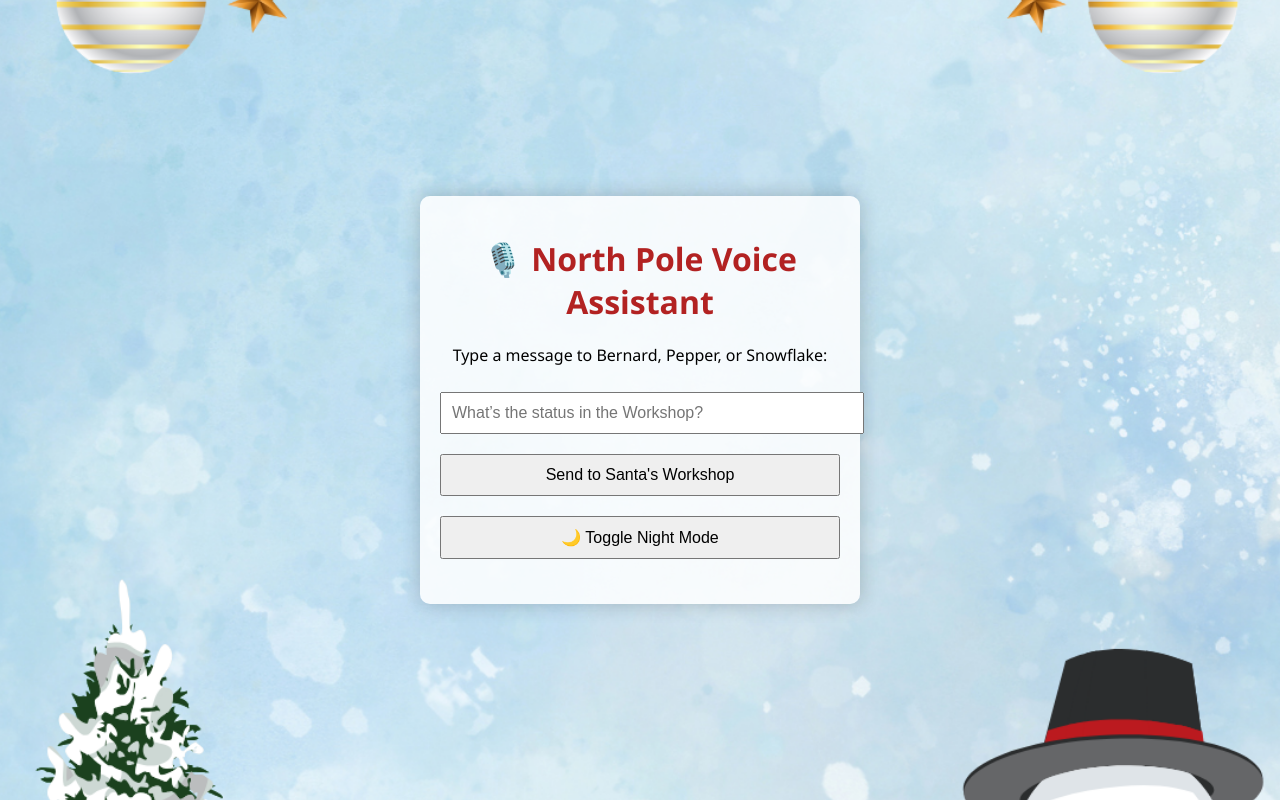
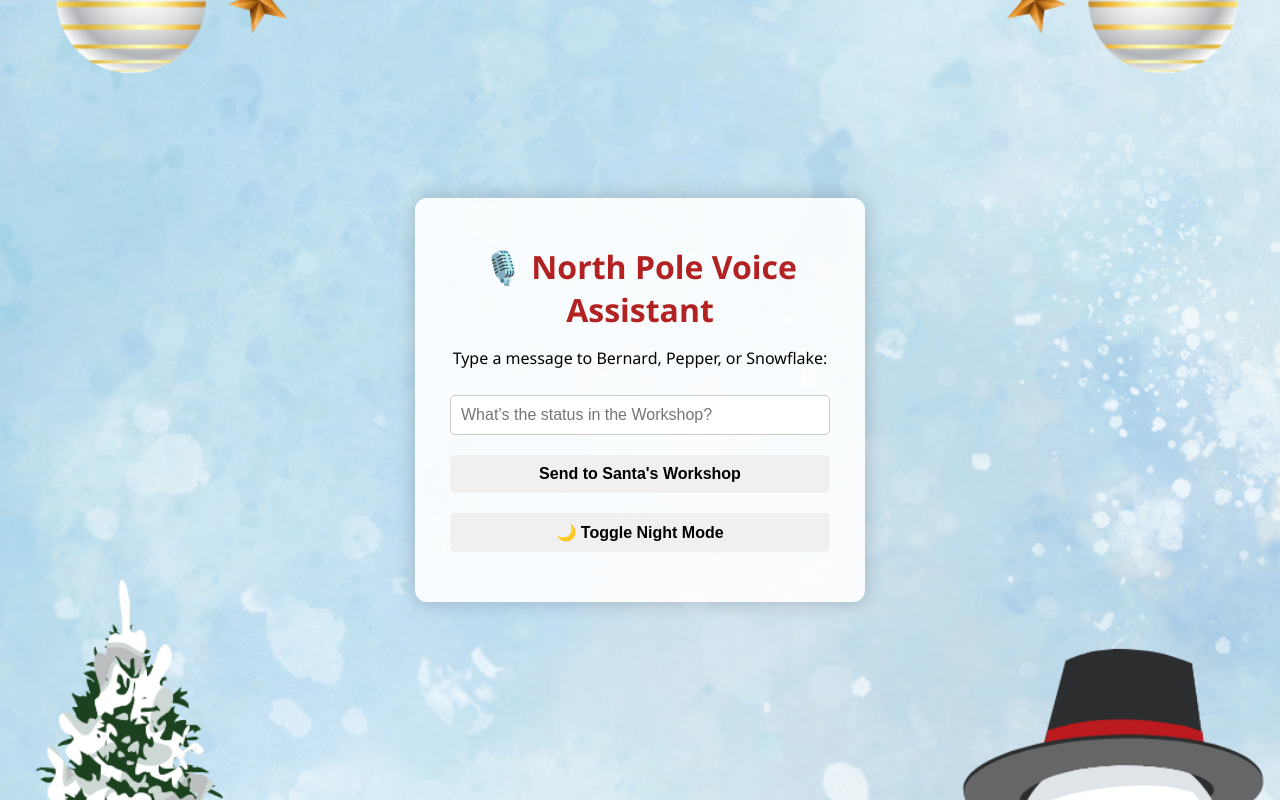
Before and after one commit to redsleigh/bernard-voice, a Flask app: page / in a window 1280 px wide. Run offline with Flask 3, Linux system fonts and the light colour scheme.

Commit message:
v4.2_nightmode: Added dark mode, fixed input width, updated background

```diff
--- a/app.py
+++ b/app.py
@@ -1,4 +1,4 @@
-from flask import Flask, request, jsonify, render_template
+from flask import Flask, request, jsonify, render_template, url_for
 from flask_cors import CORS
 import requests
 import os
@@ -20,7 +20,7 @@ def generate_voice():
         text = data.get("text", "")
 
         if not text or not VOICE_ID:
-            return jsonify({"error": "Missing text or voice_id"}), 400
+            return jsonify({"error": "Missing text or voice ID"}), 400
 
         url = f"https://api.elevenlabs.io/v1/text-to-speech/{VOICE_ID}/stream"
         headers = {
--- a/templates/index.html
+++ b/templates/index.html
@@ -17,46 +17,53 @@
       align-items: center;
       min-height: 100vh;
       margin: 0;
-      transition: background 0.5s ease, color 0.5s ease;
     }
 
     .container {
-      background-color: rgba(255, 255, 255, 0.85);
-      padding: 20px;
-      border-radius: 10px;
+      background-color: rgba(255, 255, 255, 0.9);
+      padding: 25px;
+      border-radius: 12px;
       box-shadow: 0 0 20px rgba(0, 0, 0, 0.2);
       max-width: 90%;
       width: 400px;
       text-align: center;
-      transition: background-color 0.3s ease;
+      transition: background-color 0.3s ease, color 0.3s ease;
+    }
+
+    .dark-mode {
+      background-color: #1c1c1c !important;
+      color: #f5f5f5;
     }
 
     input, button {
       padding: 10px;
       font-size: 1em;
       margin: 10px 0;
-      width: 100%;
+      width: calc(100% - 20px);
+      box-sizing: border-box;
+      border-radius: 5px;
+      border: 1px solid #ccc;
+    }
+
+    button {
+      background-color: #f0f0f0;
+      border: none;
+      cursor: pointer;
+      font-weight: bold;
+    }
+
+    button:hover {
+      background-color: #ddd;
     }
 
     h1 {
       color: #b22222;
+      margin-bottom: 10px;
     }
 
     #response {
       margin-top: 15px;
       font-style: italic;
-      color: #2c3e50;
-    }
-
-    .night-mode body {
-      background-color: #121212;
-      background-image: none;
-      color: #eee;
-    }
-
-    .night-mode .container {
-      background-color: #1f1f1f;
-      color: #eee;
     }
 
     @media (max-width: 500px) {
@@ -68,56 +75,52 @@
   </style>
 </head>
 <body>
-  <div class="container">
+  <div class="container" id="app">
     <h1>🎙️ North Pole Voice Assistant</h1>
     <p>Type a message to Bernard, Pepper, or Snowflake:</p>
 
     <input type="text" id="userInput" placeholder="What’s the status in the Workshop?" />
     <button onclick="sendMessage()">Send to Santa's Workshop</button>
-    <button onclick="toggleNightMode()">🌙 Toggle Night Mode</button>
+    <button onclick="toggleDarkMode()">🌙 Toggle Night Mode</button>
 
     <div id="response"></div>
   </div>
 
   <script>
-    function toggleNightMode() {
-      document.body.classList.toggle("night-mode");
-    }
-
     async function sendMessage() {
-      const inputField = document.getElementById("userInput");
-      const input = inputField.value.trim();
-      if (!input) return;
+      const input = document.getElementById("userInput");
+      const text = input.value.trim();
+      if (!text) return;
 
       const responseDiv = document.getElementById("response");
-      responseDiv.textContent = "🎧 Working on it...";
+      responseDiv.textContent = "🎧 Bernard is speaking...";
 
       try {
         const response = await fetch("/generate", {
           method: "POST",
-          headers: {
-            "Content-Type": "application/json"
-          },
-          body: JSON.stringify({ text: input })
+          headers: { "Content-Type": "application/json" },
+          body: JSON.stringify({ text: text })
         });
 
         const result = await response.json();
-        if (!response.ok) throw new Error(result.error || "Server error");
+        if (!response.ok) {
+          throw new Error(result.error || "Server error");
+        }
 
-        responseDiv.textContent = `🗣️ Bernard is speaking...`;
+        responseDiv.textContent = ""; // clear speaking message
         const audio = new Audio(result.audio_url);
         audio.play();
 
-        audio.onended = () => {
-          responseDiv.textContent = "";
-          inputField.value = ""; // Clear input
-        };
-
+        input.value = ""; // clear the input box
       } catch (err) {
         console.error(err);
         responseDiv.textContent = "❌ Something went wrong.";
       }
     }
+
+    function toggleDarkMode() {
+      document.getElementById("app").classList.toggle("dark-mode");
+    }
   </script>
 </body>
 </html>
```
